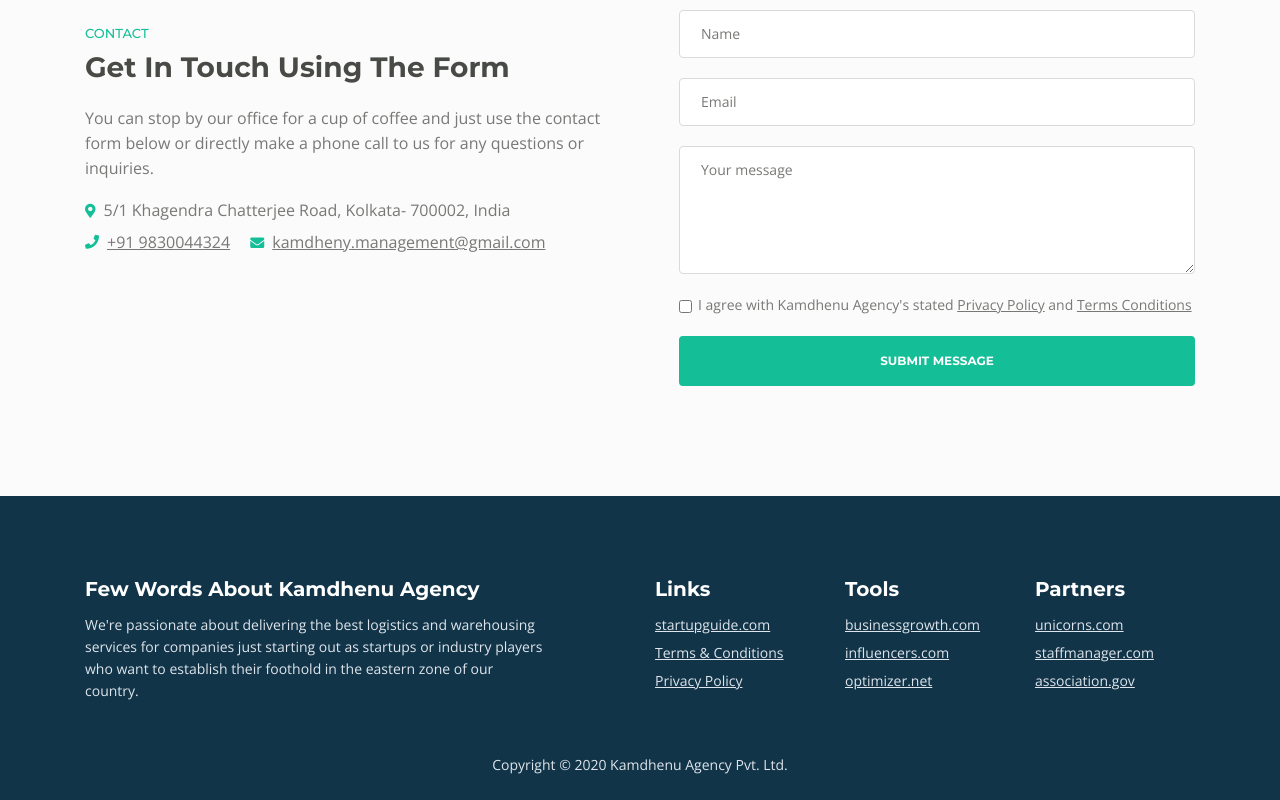
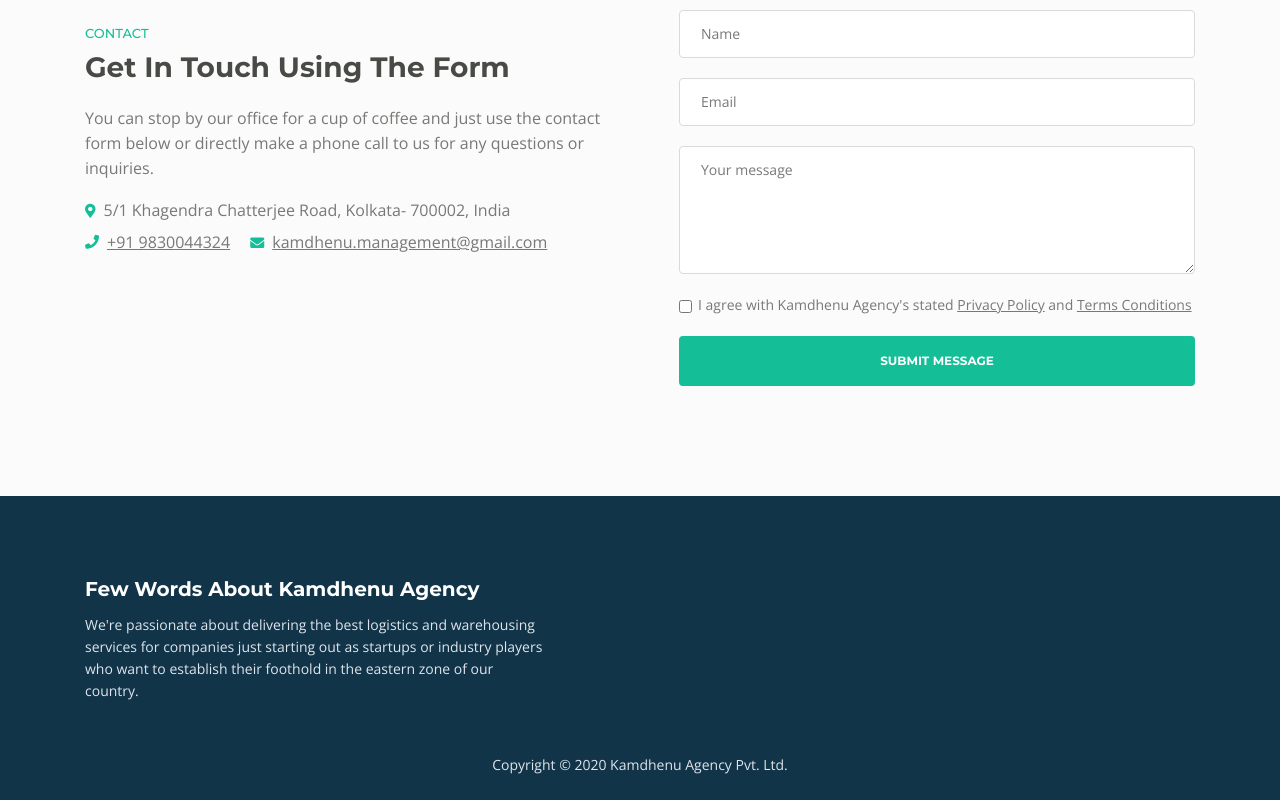
Before and after one commit to bytesplash/kamdhenu-agency, a plain HTML site: page index.html in a window 1280 px wide. Shown: the part 4074-4874 px from the top of the page. Drawn offline with nearby package versions, Linux system fonts and the light colour scheme.

Commit message:
Rectify spelling mistake in email address.

```diff
--- a/index.html
+++ b/index.html
@@ -479,7 +479,7 @@
                         <ul class="list-unstyled li-space-lg">
                             <li class="address"><i class="fas fa-map-marker-alt"></i>5/1 Khagendra Chatterjee Road, Kolkata- 700002, India</li>
                             <li><i class="fas fa-phone"></i><a href="tel:919830044324">+91 9830044324</a></li>
-                            <li><i class="fas fa-envelope"></i><a href="mailto:kamdheny.management@gmail.com">kamdheny.management@gmail.com</a></li>
+                            <li><i class="fas fa-envelope"></i><a href="mailto:kamdhenu.management@gmail.com">kamdhenu.management@gmail.com</a></li>
                         </ul>
                     </div> <!-- end of text-container -->
                 </div> <!-- end of col -->
@@ -534,54 +534,6 @@
 						zone of our country.</p>
                     </div> <!-- end of text-container -->
                 </div> <!-- end of col -->
-                <div class="col-md-2">
-                    <div class="text-container">
-                        <h4>Links</h4>
-                        <ul class="list-unstyled li-space-lg white">
-                            <li>
-                                <a class="white" href="#your-link">startupguide.com</a>
-                            </li>
-                            <li>
-                                <a class="white" href="terms-conditions.html">Terms & Conditions</a>
-                            </li>
-                            <li>
-                                <a class="white" href="privacy-policy.html">Privacy Policy</a>
-                            </li>
-                        </ul>
-                    </div> <!-- end of text-container -->
-                </div> <!-- end of col -->
-                <div class="col-md-2">
-                    <div class="text-container">
-                        <h4>Tools</h4>
-                        <ul class="list-unstyled li-space-lg">
-                            <li>
-                                <a class="white" href="#your-link">businessgrowth.com</a>
-                            </li>
-                            <li>
-                               <a class="white" href="#your-link">influencers.com</a>
-                            </li>
-                            <li class="media">
-                                <a class="white" href="#your-link">optimizer.net</a>
-                            </li>
-                        </ul>
-                    </div> <!-- end of text-container -->
-                </div> <!-- end of col -->
-                <div class="col-md-2">
-                    <div class="text-container">
-                        <h4>Partners</h4>
-                        <ul class="list-unstyled li-space-lg">
-                            <li>
-                                <a class="white" href="#your-link">unicorns.com</a>
-                            </li>
-                            <li>
-                                <a class="white" href="#your-link">staffmanager.com</a>
-                            </li>
-                            <li>
-                                <a class="white" href="#your-link">association.gov</a>
-                            </li>
-                        </ul>
-                    </div> <!-- end of text-container -->
-                </div> <!-- end of col -->
             </div> <!-- end of row -->
         </div> <!-- end of container -->
     </div> <!-- end of footer -->
```
